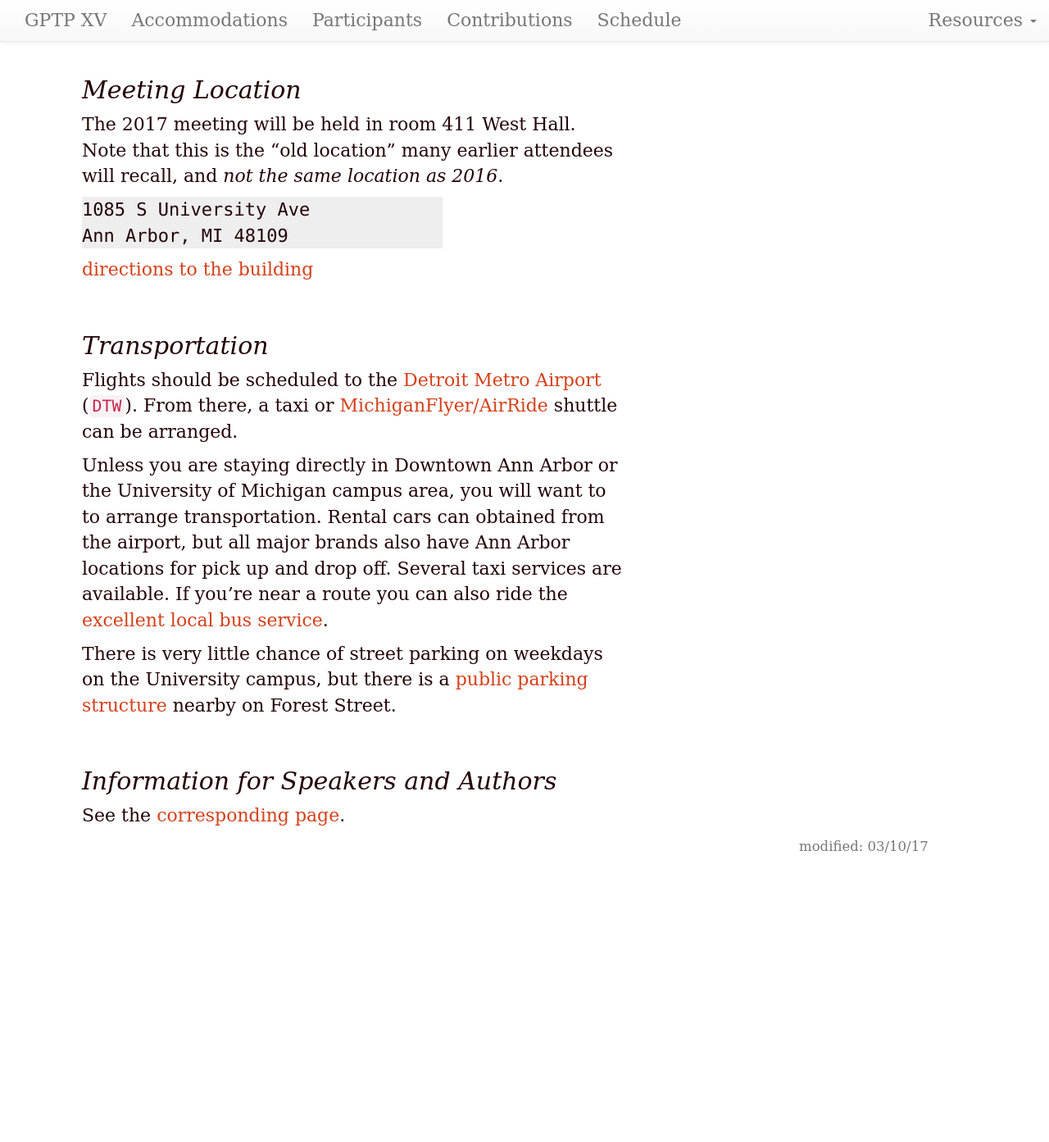
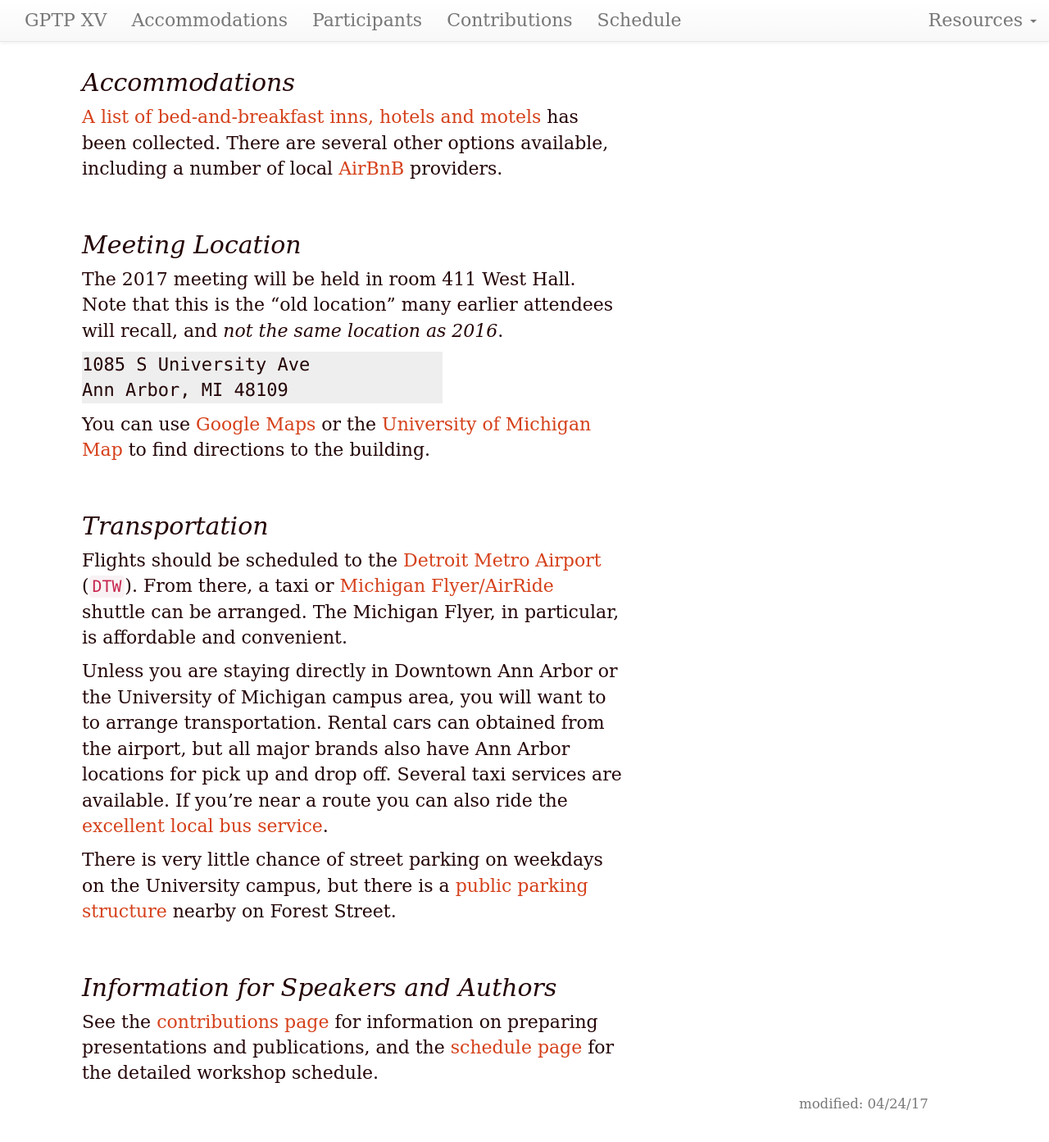
Before and after one commit to GPTP-workshop/gptp-workshop.github.io, a Jekyll site: the page built from index.md, in a window 1280 px wide and 1400 px high, scrolled down 2028 px. Shown: the top 1393 px of the window at 82% size. Built offline with Jekyll 4.4.1, drawn with Linux system fonts in a browser that asks for light colours; before the commit the page ends 3114 px from its top, so only the background shows below that; some of the changed text lies outside the part shown.

Commit message:
Update organizers page

```diff
--- a/index.md
+++ b/index.md
@@ -1,10 +1,10 @@
 ---
 layout: default
-updated: "March 10, 2017"
+updated: "April 24, 2017"
 roman: "XV"
 dates: "May 18-20, 2017"
 ---
-Genetic Programming Theory & Practice is a small, invitation-only workshop hosted annually by the [Center for the Study of Complex Systems](http://www.lsa.umich.edu/cscs/) at the University of Michigan, in Ann Arbor, MI. This year's conference will be held {{page.dates}}.
+Genetic Programming Theory & Practice is a small, invitation-only workshop hosted annually by the [Center for the Study of Complex Systems](http://www.lsa.umich.edu/cscs/) at the University of Michigan in Ann Arbor, MI. This year's conference will be held {{page.dates}}.
 
 ## Important Dates
 
@@ -51,11 +57,11 @@ The 2017 meeting will be held in room 411 West Hall. Note that this is the "old
 Ann Arbor, MI 48109
 {: .address}
 
-[directions to the building](https://campusinfo.umich.edu/building-search/building/163/west-hall)
+You can use [Google Maps](https://www.google.com/maps/place/1085+S+University+Ave,+Ann+Arbor,+MI+48109/) or the [University of Michigan Map](https://campusinfo.umich.edu/building-search/building/163/west-hall) to find directions to the building.
 
 ## Transportation
 
-Flights should be scheduled to the [Detroit Metro Airport](http://www.metroairport.com) (`DTW`). From there, a taxi or [MichiganFlyer/AirRide](http://www.michiganflyer.com) shuttle can be arranged.
+Flights should be scheduled to the [Detroit Metro Airport](http://www.metroairport.com) (`DTW`). From there, a taxi or [Michigan Flyer/AirRide](http://www.michiganflyer.com) shuttle can be arranged. The Michigan Flyer, in particular, is affordable and convenient.
 
 Unless you are staying directly in Downtown Ann Arbor or the University of Michigan campus area, you will want to to arrange transportation. Rental cars can obtained from the airport, but all major brands also have Ann Arbor locations for pick up and drop off. Several taxi services are available. If you're near a route you can also ride the [excellent local bus service](http://www.theride.org).
 
@@ -63,4 +69,4 @@ There is very little chance of street parking on weekdays on the University camp
 
 ## Information for Speakers and Authors
 
-See the [corresponding page](/contributions.html).
+See the [contributions page](contributions.html) for information on preparing presentations and publications, and the [schedule page](schedule.html) for the detailed workshop schedule.
```
Also changed, not shown: other parts of index.md (+11 -5 lines).
